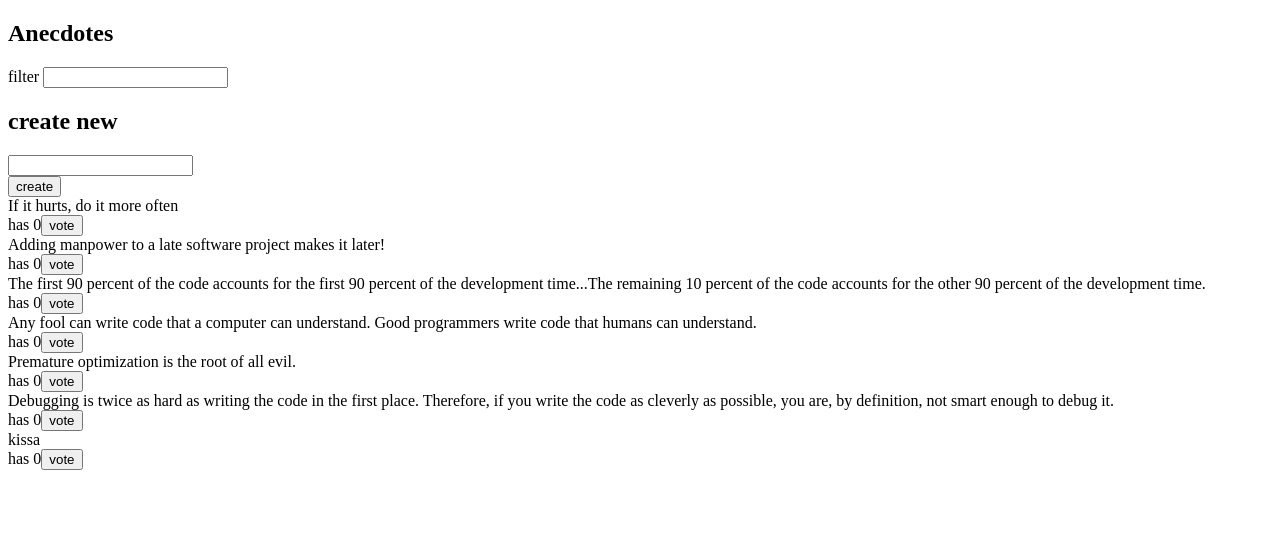
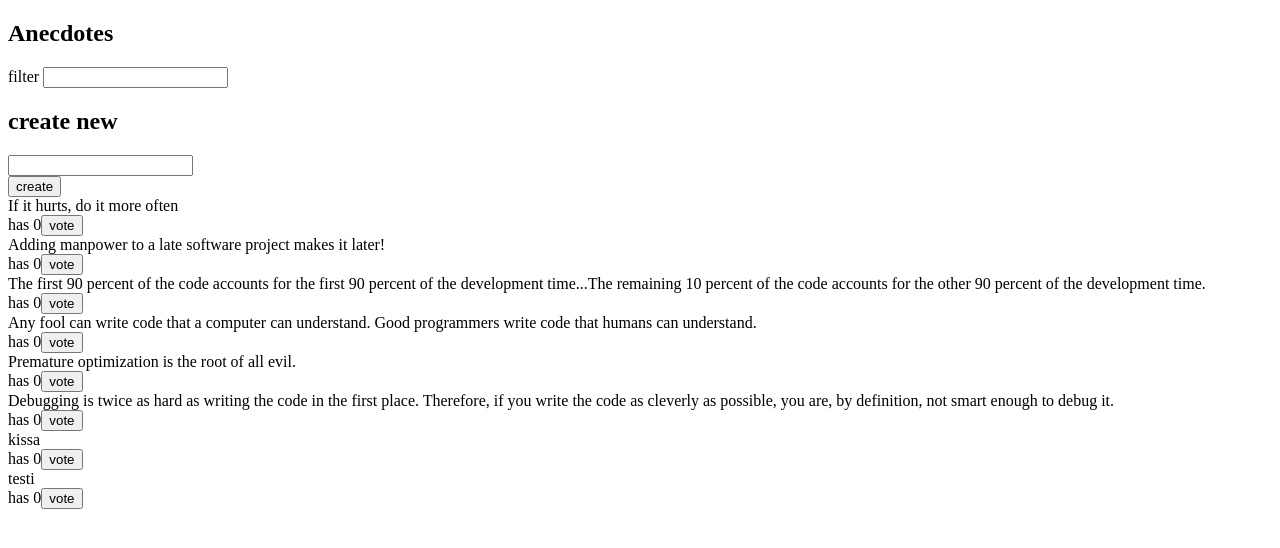
Before and after one commit to sepi4/kurssitehtavat-osa6, a React (Create React App) app in the folder redux-anecdotes/: page / in a window 1280 px wide. Shown: the top 548 px of the page. Built offline with nearby package versions, Linux system fonts and the light colour scheme; data requests are answered from the project's data file.

Commit message:
6.18 anekdootit ja backend, step4

```diff
--- a/redux-anecdotes/db.json
+++ b/redux-anecdotes/db.json
@@ -34,6 +34,11 @@
       "content": "kissa",
       "id": "96817",
       "votes": 0
+    },
+    {
+      "content": "testi",
+      "id": "12425",
+      "votes": 0
     }
   ]
 }
--- a/redux-anecdotes/package.json
+++ b/redux-anecdotes/package.json
@@ -9,7 +9,8 @@
     "react-dom": "^16.8.6",
     "react-redux": "^7.1.1",
     "react-scripts": "3.0.1",
-    "redux": "^4.0.1"
+    "redux": "^4.0.1",
+    "redux-thunk": "^2.3.0"
   },
   "scripts": {
     "start": "react-scripts start",
--- a/redux-anecdotes/src/index.js
+++ b/redux-anecdotes/src/index.js
@@ -1,18 +1,9 @@
 import React from 'react'
 import ReactDOM from 'react-dom'
-import { createStore, combineReducers } from 'redux'
 import { Provider } from 'react-redux'
 import App from './App'
-import anecdoteReducer from './reducers/anecdoteReducer'
-import notificationReducer from './reducers/notificationReducer'
-import filterReducer from './reducers/filterReducer'
 
-const store = createStore(combineReducers({
-  anecdotes: anecdoteReducer,
-  notification: notificationReducer,
-  filter: filterReducer,
-}))
-
+import store from './store'
 
 
 ReactDOM.render(
--- /dev/null
+++ b/redux-anecdotes/src/store.js
@@ -0,0 +1,19 @@
+import anecdoteReducer from './reducers/anecdoteReducer'
+import notificationReducer from './reducers/notificationReducer'
+import filterReducer from './reducers/filterReducer'
+
+import thunk from 'redux-thunk'
+
+import { createStore, combineReducers, applyMiddleware } from 'redux'
+
+
+
+const reducer = combineReducers({
+  anecdotes: anecdoteReducer,
+  notification: notificationReducer,
+  filter: filterReducer,
+})
+
+const store = createStore(reducer, applyMiddleware(thunk))
+
+export default store
```
Also changed, not shown: 1 other file (tests, documents, lock files or other folders).
